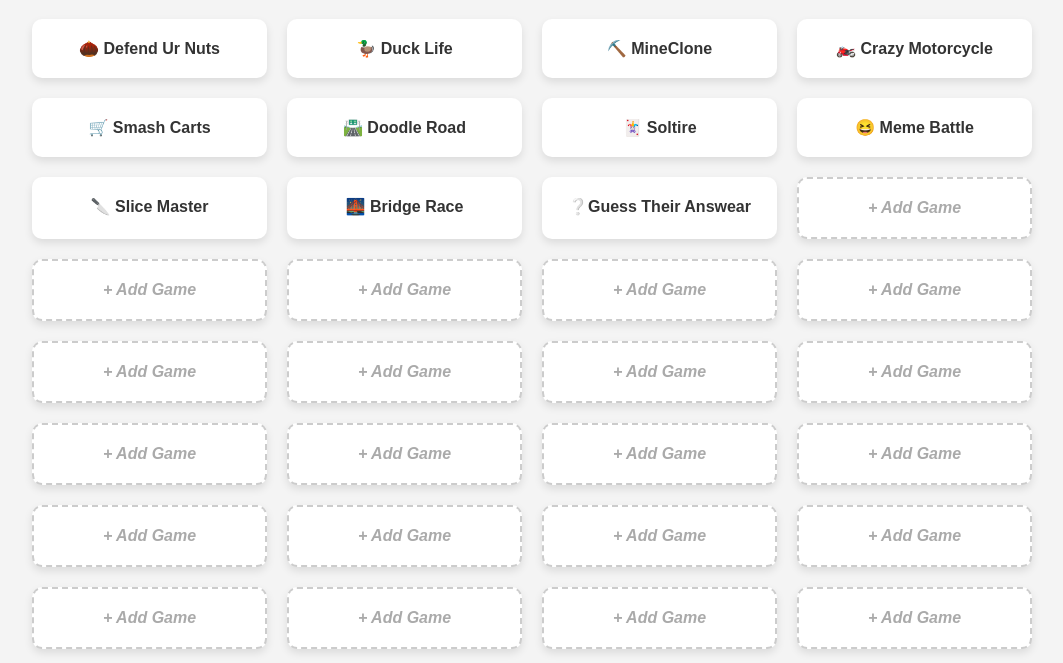
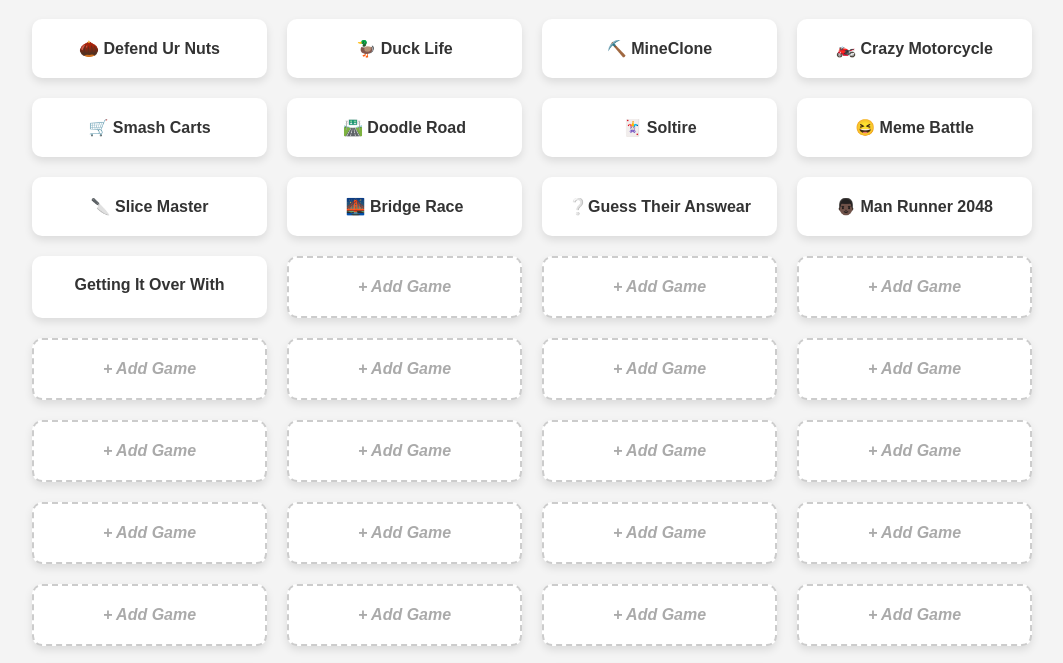
Before and after one commit to ohiosigmaskibbadyrazz/games, a plain HTML site: page index.html in a window 1280 px wide. Shown: the part 100-763 px from the top of the page, without its empty margins (108-1171 px from the left). Drawn offline with Linux system fonts and the light colour scheme.

Commit message:
Update index.html

```diff
--- a/index.html
+++ b/index.html
@@ -67,8 +67,8 @@
 
     <!-- 32 Placeholder Slots -->
     <div class="game-card"><a href="game11.html">❔Guess Their Answear</a></div>
-    <div class="game-card coming-soon">+ Add Game</div>
-    <div class="game-card coming-soon">+ Add Game</div>
+    <div class="game-card"><a href="game12.html">👨🏿 Man Runner 2048</a></div>
+    <div class="game-card"><a href="game13.html"> Getting It Over With</a></div>
     <div class="game-card coming-soon">+ Add Game</div>
     <div class="game-card coming-soon">+ Add Game</div>
     <div class="game-card coming-soon">+ Add Game</div>
```
